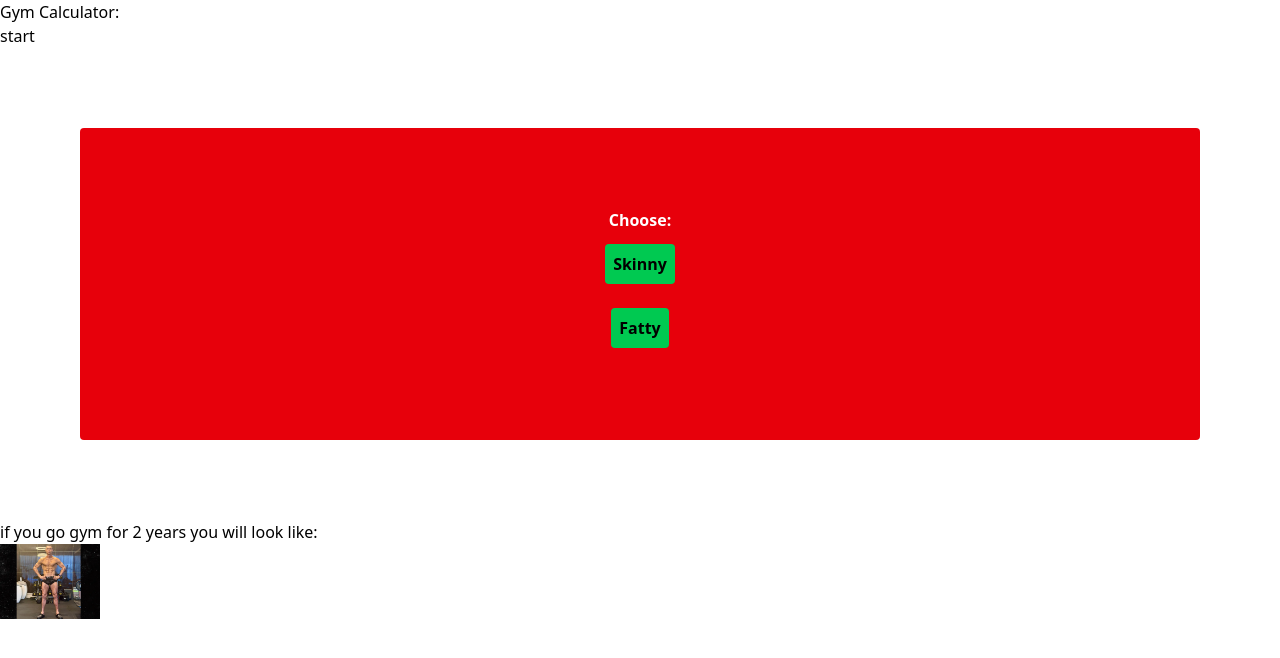
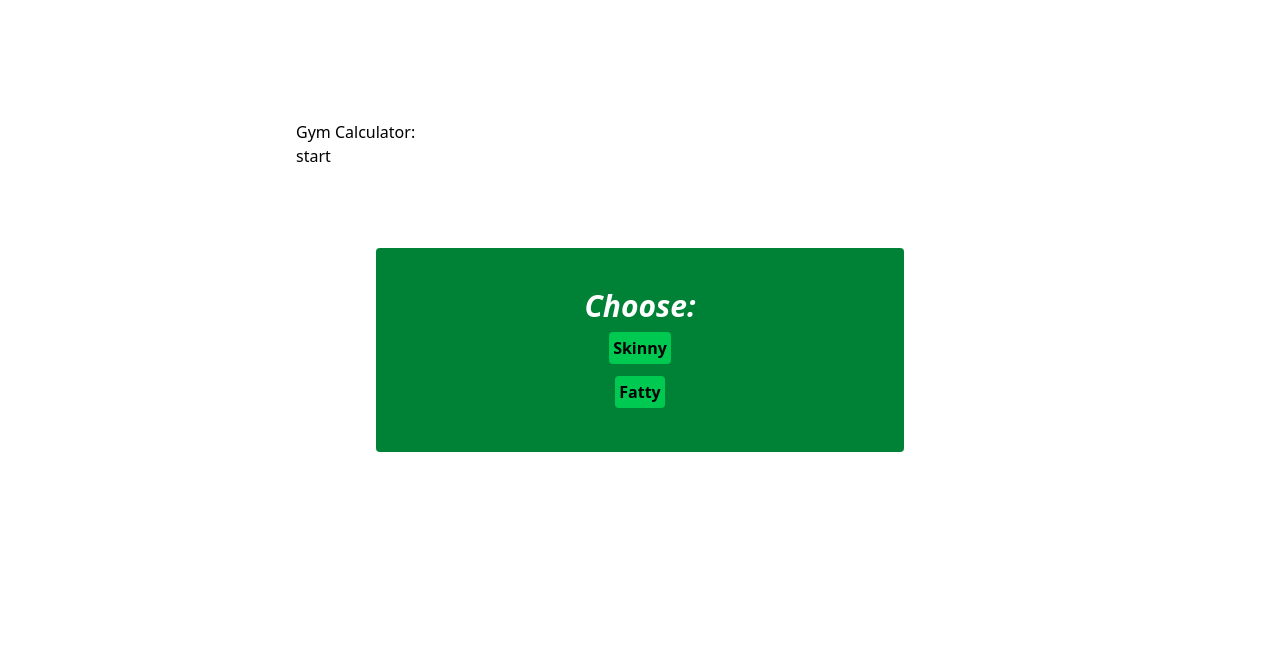
Before and after one commit to rahscripts/gym-calculator, a Next.js app: page / in a window 1280 px wide. Both pictures are taken after a click on the button "not started". Shown: the top 658 px of the page. Built offline with nearby package versions, Linux system fonts and the light colour scheme.

Commit message:
frame of books calculator done

```diff
--- a/app/page.tsx
+++ b/app/page.tsx
@@ -9,23 +9,38 @@ export default function Home() {
 
   return (
     <section>
+        <div className="max-w-3xl mx-auto m-20 p-10">
           <div>
           Gym Calculator: <br />
           <button onClick={() => setStart(!start)}> {start ? 'start' : 'not started'}</button>
                 </div>
                 {start &&
                 <div>
-        <div className="inset-10 bg-red-600 p-20 rounded m-20 flex flex-col items-center font-bold text-white ">
-          Choose:
-          <button onClick={() => setSkinny(!skinny)} className="bg-green-500 p-2 m-3 rounded text-black cursor-pointer">Skinny</button>
-          <button onClick={() => setFatty(!skinny)} className="bg-green-500 p-2 m-3 rounded text-black cursor-pointer">Fatty</button>
+          <div className="inset-10 bg-green-700 p-10 rounded m-20 flex flex-col items-center font-bold text-white -space-y-2">
+            <h1 className="text-3xl italic">Choose: </h1>
+            <button onClick={() => {setSkinny(!skinny); setStart(!start)}} className="bg-green-500 p-1 mt-4 m-2 rounded text-black cursor-pointer">Skinny</button>
+            <button onClick={() => {setSkinny(!skinny); setStart(!start)}} className="bg-green-500 p-1 m-1 rounded text-black cursor-pointer">Fatty</button>
           </div>
           </div>
           }
           <div>
+            {skinny &&
+            <div className="inset-10 bg-blue-700 p-10 rounded m-20 flex flex-col items-center font-bold text-white -space-y-2">
                if you go gym for 2 years you will look like:
                <Image src="/ronaldo.webp" alt="your image" height={100} width={100}/>
             </div>
+            }
+          </div>
+          <div>
+            {fatty &&
+             <div className="inset-10 bg-blue-700 p-10 rounded m-20 flex flex-col items-center font-bold text-white -space-y-2">
+               if you go gym for 2 years you will look like:
+               <Image src="/Sam Sulek.jpeg" alt="your image" height={100} width={100}/>
+            </div>
+            }
+          </div>
+        </div>
+
     </section>
   );
 }
```
Also changed, not shown: public/Sam Sulek.jpeg (added). Lines whose indentation alone changed are shown as unchanged.
